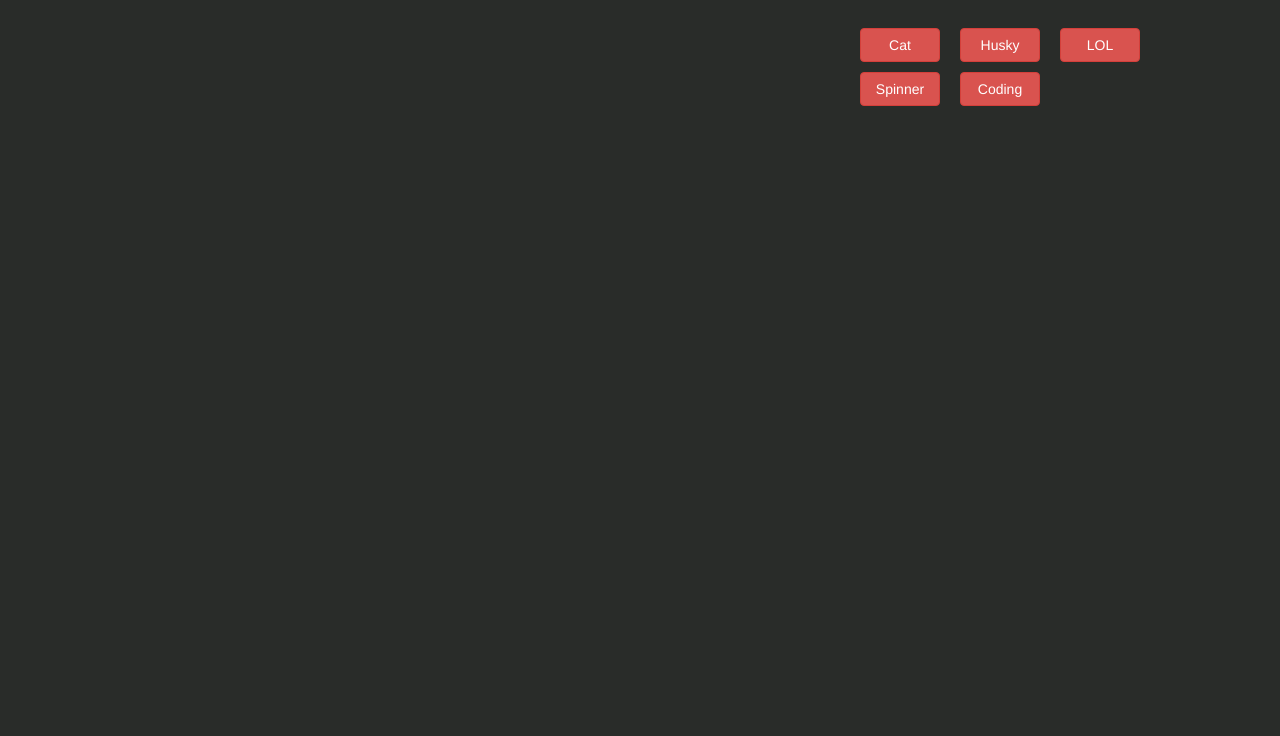
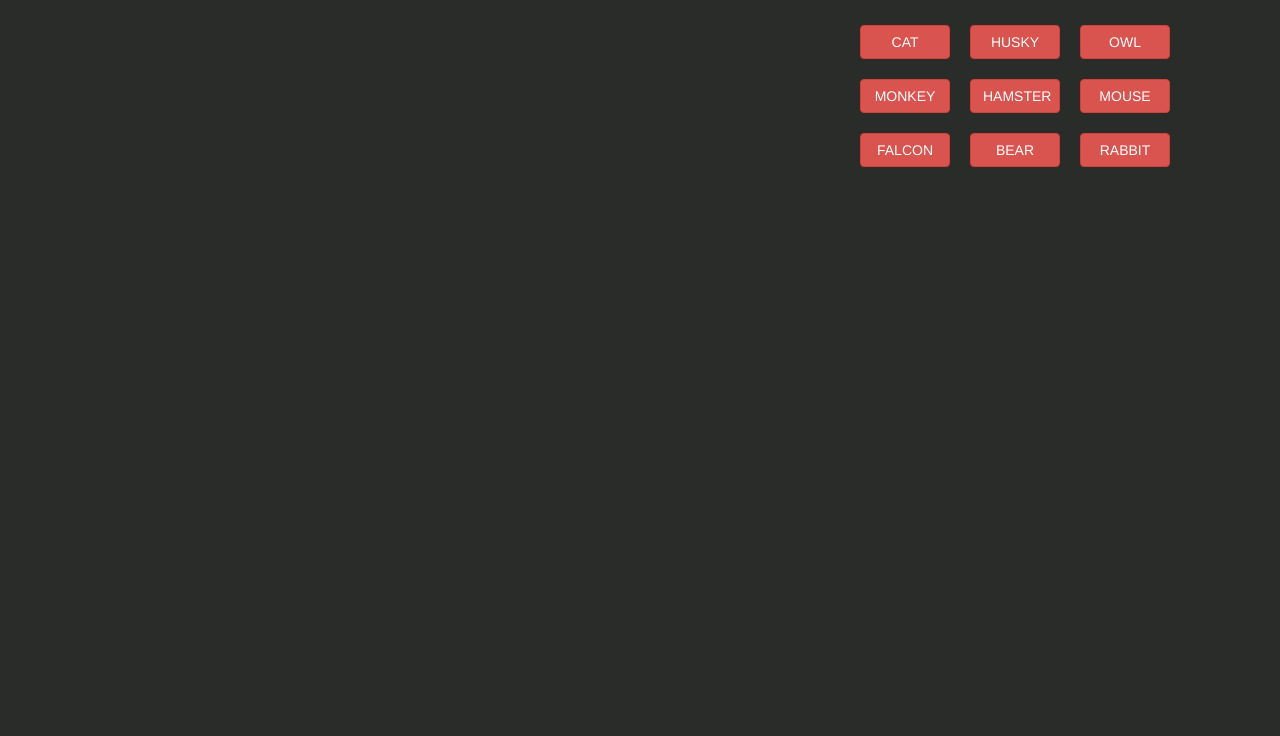
Before and after one commit to homyakny1/giphy, a plain HTML site: page index.html in a window 1280 px wide. Shown: the part 64-800 px from the top of the page. Drawn offline with nearby package versions, Linux system fonts and the light colour scheme.

Commit message:
Changed key because mine didnt work propery

```diff
--- a/assets/app.js
+++ b/assets/app.js
@@ -1,4 +1,4 @@
-var gifs = ["Cat", "Husky", "LOL", "Spinner", "Coding", ]
+var gifs = ["CAT", "HUSKY", "OWL", "MONKEY", "HAMSTER","MOUSE","FALCON","BEAR","RABBIT" ]
 
 function showGifs() {
 
@@ -10,7 +10,7 @@ function showGifs() {
     url: queryURL,
     method: "GET",
     data: {
-      api_key: "QkNPNxqrYIztZQQGRmfRfyb22nSejuSe",
+      api_key: "dc6zaTOxFJmzC", //Used class key because mine wasnt working properly
       q: buttonPressed,
       limit: "9",
       rating: "g",
--- a/assets/styles.css
+++ b/assets/styles.css
@@ -10,7 +10,7 @@ body{
     border-radius:10px;
     box-shadow: 5px 5px 5px #00000060;
 }
-button{
+.btn-danger{
     margin:10px;
-    width: 80px;
+    width: 90px;
 }
```
